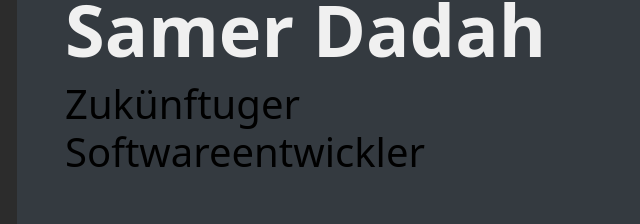
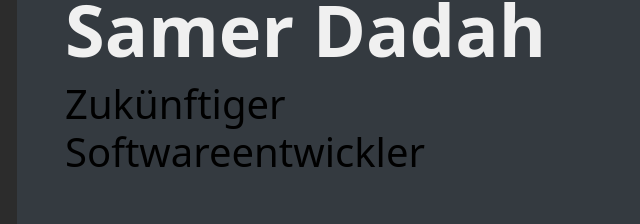
Before and after one commit to samdadaa/samdadaa.github.io, a plain HTML site: page index.html in a window 1280 px wide. Shown: the part 169-393 px from the top of the page, 53-693 px from the left. Drawn offline with nearby package versions, Linux system fonts and the light colour scheme.

Commit message:
changes3

```diff
--- a/index.html
+++ b/index.html
@@ -108,7 +108,7 @@
             <div class="row mt-3 align-items-center p-4 rounded-2">
                 <div class="col-lg-6">
                     <h1 class="display-2 fw-bold">Samer Dadah</h1>
-                    <h2 class="display-6">Zukünftuger Softwareentwickler</h2>
+                    <h2 class="display-6">Zukünftiger Softwareentwickler</h2>
                 </div>
                 <div class="col-lg-6 d-none d-sm-inline mt-5">
                     <div>
```
